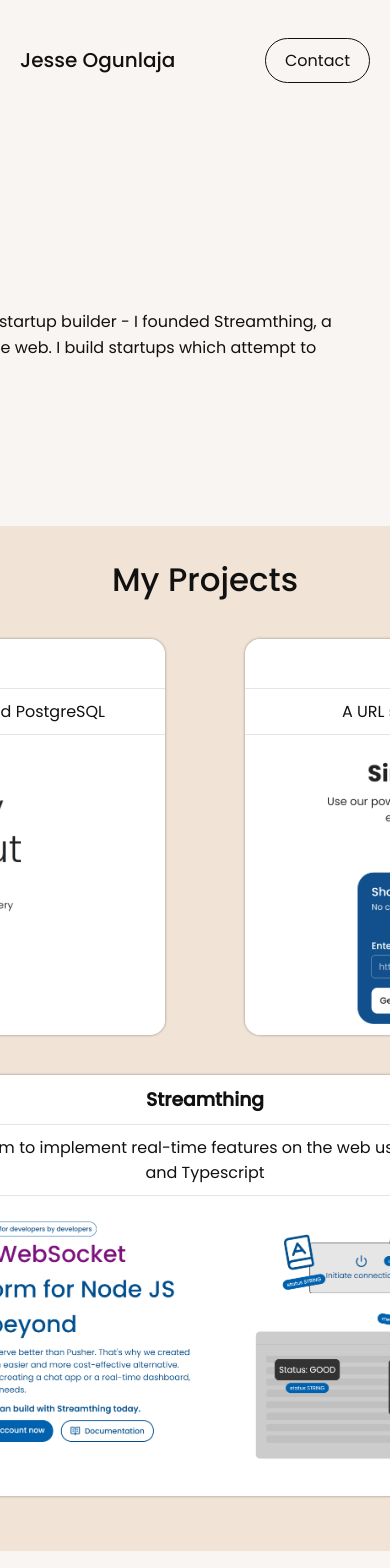
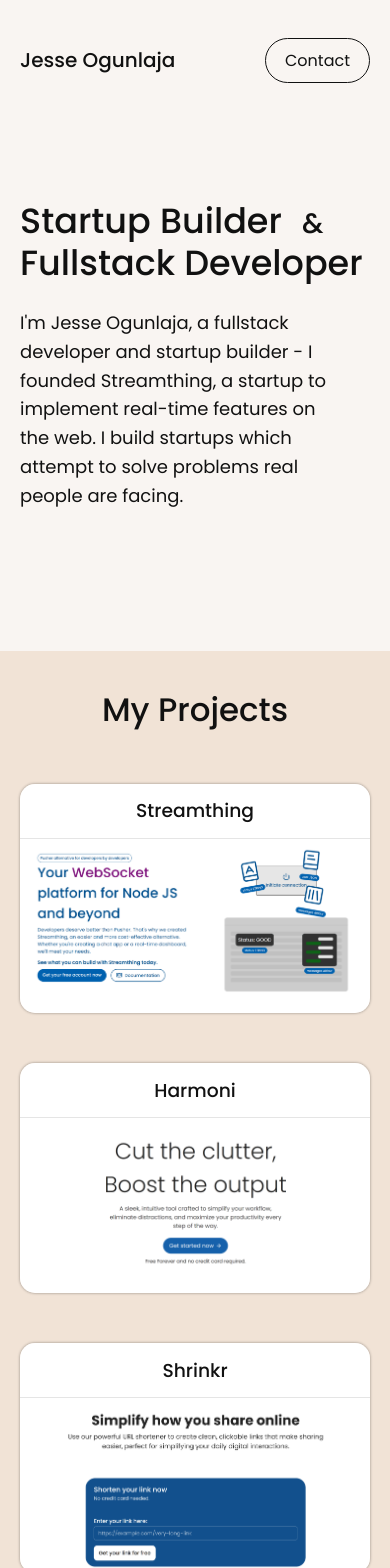
Before and after one commit to JesseOgunlaja/My-Website, a Next.js app: page / in a window 390 px wide. Shown: the top 1568 px of the page. Built offline with nearby package versions, Linux system fonts and the light colour scheme.

Commit message:
feat(ui): make ui responsive and add more spacing

```diff
--- a/app/globals.css
+++ b/app/globals.css
@@ -14,7 +14,6 @@
 
 body {
 	background: #f9f5f2;
-	width: 100%;
 	scrollbar-gutter: stable;
 }
 
@@ -27,6 +26,10 @@
 	display: flex;
 	flex-direction: column;
 	align-items: center;
+}
+
+.page main {
+	width: 100%;
 }
 
 .page > a {
@@ -45,14 +48,7 @@
 	margin-bottom: 17.5px;
 }
 
-.page > *:not(a):not(p) section:first-child {
-	padding-left: 90px !important;
-}
-
 @media (width < 900px) {
-	.page > *:not(a):not(p) {
-		padding-left: 60px !important;
-	}
 	.page > p {
 		font-size: 40px;
 	}
@@ -65,12 +61,10 @@
 }
 
 @media (width < 550px) {
-	.page > *:not(a):not(p) {
-		padding-left: 40px !important;
-	}
 	.page nav,
 	.page section {
 		padding-right: 40px !important;
+		padding-left: 40px !important;
 	}
 
 	.page > p {
@@ -79,11 +73,9 @@
 }
 
 @media (width < 450px) {
-	.page > *:not(a):not(p) {
-		padding-left: 20px !important;
-	}
 	.page nav,
 	.page section {
 		padding-right: 20px !important;
+		padding-left: 20px !important;
 	}
 }
--- a/components/CTA.tsx
+++ b/components/CTA.tsx
@@ -6,8 +6,8 @@
 		<section className={styles.cta}>
 			<h2>Looking for a Fullstack Developer?</h2>
 			<p>
-				Turning ideas into fully functioning <br /> applications, from initial
-				concept to final deployment.
+				Turning ideas into fully functioning applications, from initial concept
+				to final deployment.
 			</p>
 			<Link href="mailto:jesse@jesseogu.dev">
 				Ready to bring your ideas to life?
--- a/components/Projects.tsx
+++ b/components/Projects.tsx
@@ -3,7 +3,7 @@
 import styles from "@/styles/projects.module.css";
 
 export default function Projects() {
-	const multiplier = 300;
+	const multiplier = 260;
 	const width = 2 * multiplier;
 	const height = 1 * multiplier;
 
@@ -12,9 +12,22 @@
 			<h2>My Projects</h2>
 			<div className={styles.projectsList}>
 				<article>
+					<Link href="https://streamthing.dev" target="_blank">
+						<h3>Streamthing</h3>
+						<Image
+							src="/streamthing.png"
+							alt="Streamthing"
+							width={width * 1.8}
+							height={height * 1.8}
+							loading="eager"
+							priority
+							quality={100}
+						/>
+					</Link>
+				</article>
+				<article>
 					<Link href="https://harmoni.jesseogu.dev" target="_blank">
 						<h3>Harmoni</h3>
-						<p>A simple to do app using Next JS, Typescript and PostgreSQL</p>
 						<Image
 							src="/harmoni.png"
 							alt="Harmoni"
@@ -29,28 +42,9 @@
 				<article>
 					<Link href="https://shrinkr.dev" target="_blank">
 						<h3>Shrinkr</h3>
-						<p>A URL shortener using Next JS, Typescript and Redis</p>
 						<Image
 							src="/shrinkr.png"
 							alt="Shrinkr"
-							width={width}
-							height={height}
-							loading="eager"
-							priority
-							quality={100}
-						/>
-					</Link>
-				</article>
-				<article>
-					<Link href="https://streamthing.dev" target="_blank">
-						<h3>Streamthing</h3>
-						<p>
-							A platform to implement real-time features on the web using Next
-							JS and Typescript
-						</p>
-						<Image
-							src="/streamthing.png"
-							alt="Streamthing"
 							width={width}
 							height={height}
 							loading="eager"
--- a/styles/cta.module.css
+++ b/styles/cta.module.css
@@ -4,19 +4,24 @@
 	align-items: center;
 	justify-content: center;
 	flex-direction: column;
-	gap: 22.5px;
+	gap: 25px;
 
 	& h2 {
 		font-size: 30px;
 		font-weight: 600;
+		text-align: center;
 	}
 
 	& p {
+		text-wrap: balance;
 		font-size: 18px;
+		max-width: 450px;
 		text-align: center;
 	}
 
 	& a {
+		text-wrap: balance;
+		text-align: center;
 		background: #045ea9;
 		color: white !important;
 		padding: 12.5px 20px;
--- a/styles/hero.module.css
+++ b/styles/hero.module.css
@@ -97,9 +97,15 @@
 		left: -38.5px;
 	}
 
-	.hero > p {
+	.hero p:last-child {
 		width: 70%;
 		font-size: 20px;
+	}
+}
+
+@media (width < 900px) {
+	.hero {
+		padding-left: 60px;
 	}
 }
 
@@ -123,7 +129,10 @@
 }
 
 @media (width < 550px) {
-	.hero > p {
+	.hero {
+		padding-left: 40px;
+	}
+	.hero p:last-child {
 		font-size: 18px;
 		width: 90%;
 	}
@@ -139,6 +148,9 @@
 }
 
 @media (width < 450px) {
+	.hero {
+		padding-left: 20px;
+	}
 	.hero h2 {
 		--font-size: 35;
 	}
--- a/styles/navbar.module.css
+++ b/styles/navbar.module.css
@@ -48,9 +48,22 @@
 	}
 }
 
+@media (width < 900px) {
+	.navbar {
+		padding-left: 60px;
+	}
+}
+
 @media (width < 700px) {
 	.navbar {
+		padding-left: 60px;
 		margin-bottom: 80px;
+	}
+}
+
+@media (width < 550px) {
+	.navbar {
+		padding-left: 40px;
 	}
 }
 
@@ -63,3 +76,9 @@
 		font-size: 20px;
 	}
 }
+
+@media (width < 450px) {
+	.navbar {
+		padding-left: 20px;
+	}
+}
--- a/styles/projects.module.css
+++ b/styles/projects.module.css
@@ -4,23 +4,23 @@
 	align-items: center;
 	margin-top: 140px;
 	flex-direction: column;
-	padding: 20px;
+	padding: 30px 40px;
 
 	& h2 {
 		grid-column: 2;
 		text-align: center;
 		font-size: 32.5px;
-		margin-top: 10px;
-		margin-bottom: 35px;
+		margin-bottom: 50px;
 		font-weight: 500;
+		margin-top: 5px;
 	}
 }
 
 .projectsList {
 	display: grid;
 	grid-template-columns: 1fr 0px 1fr;
-	row-gap: 40px;
-	column-gap: 40px;
+	row-gap: 90px;
+	column-gap: 80px;
 	padding-bottom: 35px;
 }
 
@@ -43,31 +43,43 @@
 	& h3 {
 		background: white;
 		border-radius: 15px 15px 0 0;
-		padding: 10px 0;
+		font-weight: 500;
+		padding: 12.5px 0;
 		border-bottom: 1px solid rgba(0, 0, 0, 0.1);
 	}
 
-	& p {
-		max-width: 600px;
-		overflow-wrap: break-word;
-		border-bottom: 1px solid rgba(0, 0, 0, 0.1);
-		background: white;
-		padding: 10px;
+	&:nth-of-type(1) {
+		grid-column: 1 / -1;
+		justify-self: center;
 	}
 
-	&:nth-of-type(1) {
+	&:nth-of-type(2) {
 		grid-column: 1;
-	}
-	&:nth-of-type(2) {
-		grid-column: 3;
 	}
 
 	&:nth-of-type(3) {
-		grid-column: 1 / -1;
-		justify-self: center;
+		grid-column: 3;
 	}
 
 	&:hover {
 		transform: scale(1.02);
 	}
 }
+
+@media (width < 1350px) {
+	.projectsList {
+		display: flex;
+		flex-direction: column;
+		gap: 50px;
+
+		& article {
+			margin: 0 auto;
+			width: min(100%, 1000px);
+			height: min(100%, 500px);
+			img {
+				width: 100%;
+				height: 100%;
+			}
+		}
+	}
+}
```
Lines whose indentation alone changed are shown as unchanged.
